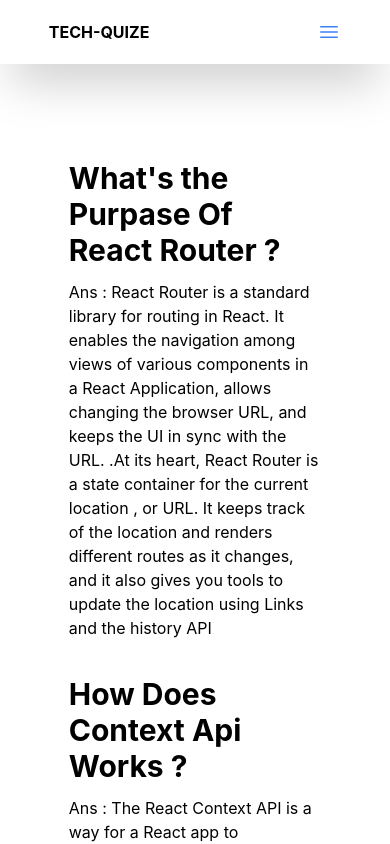
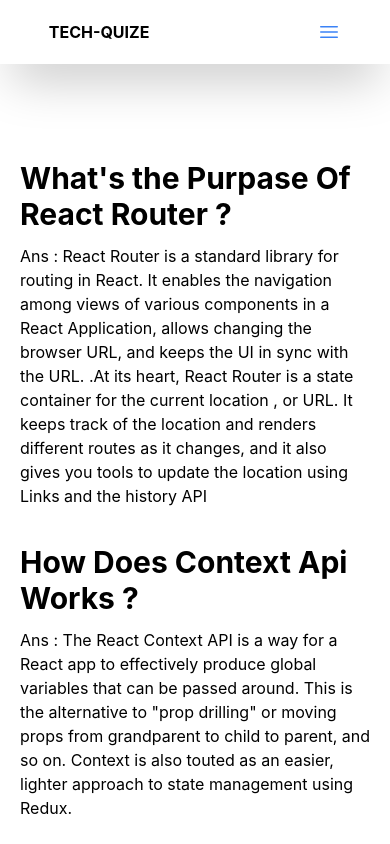
Before and after one commit to Md-Pervez-Hossain/web-quize-website, a React (Create React App) app: page /blog in a window 390 px wide. Shown: the top 844 px of the page. Built offline with nearby package versions, Linux system fonts and the light colour scheme.

Commit message:
blog section responsive

```diff
--- a/src/Cpmponents/Blog/Blog.js
+++ b/src/Cpmponents/Blog/Blog.js
@@ -2,7 +2,7 @@ import React from "react";
 
 const Blog = () => {
   return (
-    <div className="w-9/12 mx-auto mt-16 p-5">
+    <div className="md:w-9/12 mx-auto mt-16 p-5">
       <h2 className="text-3xl font-bold my-3">
         What's the Purpase Of React Router ?
       </h2>
```
